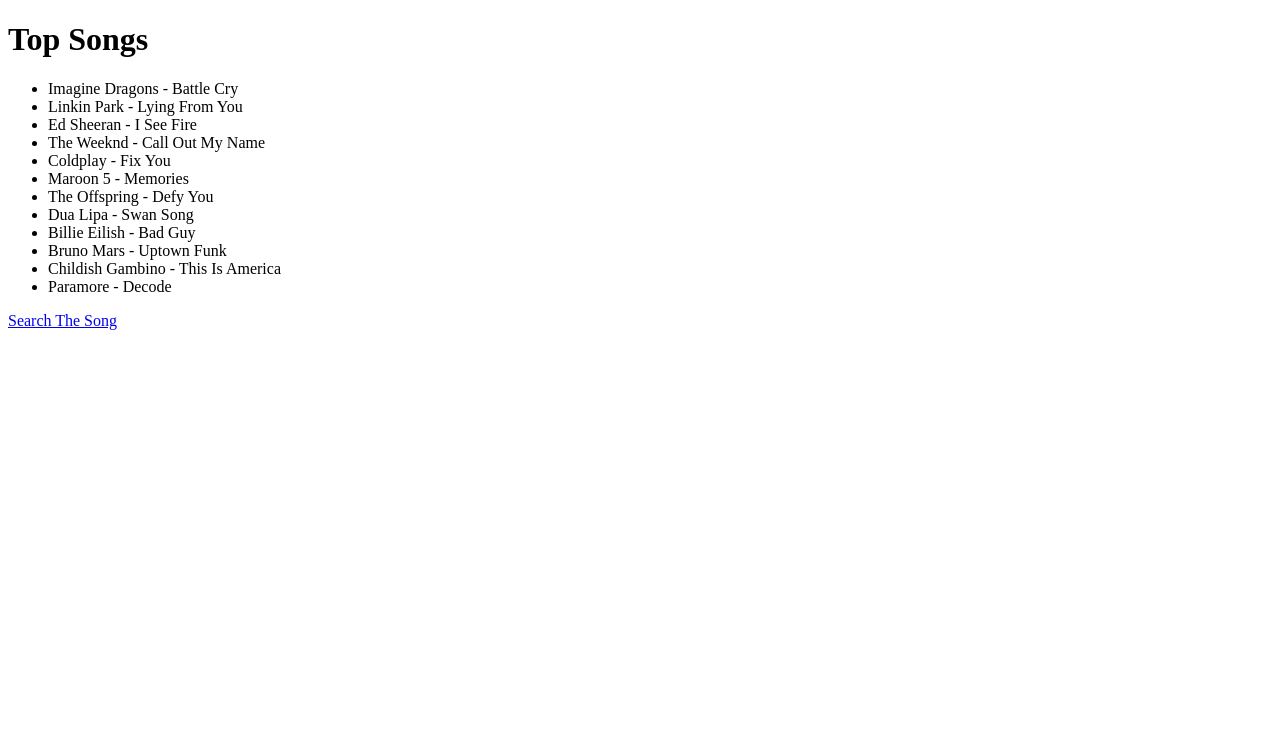
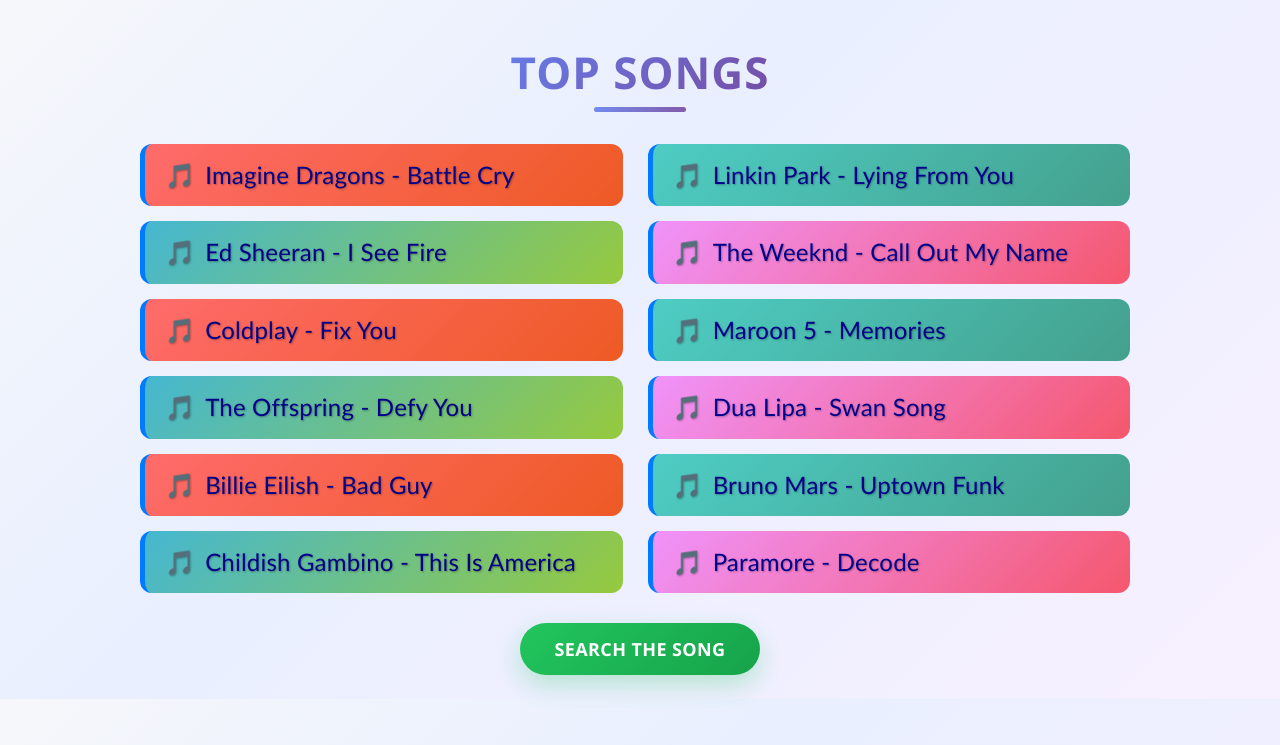
Before and after one commit to ArtemLeo/app_music_chart_group_6, a Python web app: template src/templates/index.html in a window 1280 px wide. Shown: the top 745 px of the page. Run offline with Jinja, Linux system fonts and the light colour scheme; the template is opened without the code that fills it, so the values that code supplies are empty.

Commit message:
style: add base styles

```diff
--- /dev/null
+++ b/src/static/css/styles.css
@@ -0,0 +1,218 @@
+/* Загальні стилі сторінки: шрифт, фон, відступи, центрування */
+body {
+    font-family: "Segoe UI", Tahoma, Geneva, Verdana, sans-serif;
+    background: linear-gradient(135deg, #f5f7fa 0%, #e9efff 40%, #f7f0ff 100%);
+    margin: 0;
+    padding: 24px;
+    text-align: center;
+}
+
+/* Основний заголовок сторінки з градієнтним текстом */
+h1 {
+    color: #1f2937;
+    font-size: 44px;
+    margin: 18px 0 22px;
+    font-weight: 800;
+    letter-spacing: 1px;
+    text-transform: uppercase;
+    background: linear-gradient(135deg, #667eea 0%, #764ba2 100%);
+    -webkit-background-clip: text;
+    background-clip: text;
+    -webkit-text-fill-color: transparent;
+    display: inline-block;
+    position: relative;
+    padding: 0 12px;
+}
+
+/* Декоративна лінія під заголовком */
+h1::after {
+    content: "";
+    position: absolute;
+    left: 50%;
+    transform: translateX(-50%);
+    bottom: -10px;
+    width: 92px;
+    height: 5px;
+    border-radius: 999px;
+    background: linear-gradient(90deg, #667eea, #764ba2);
+    opacity: 0.9;
+}
+
+/* Абзаци тексту */
+p {
+    font-size: 32px;
+    font-weight: bold;
+    color: #333;
+}
+
+/* Поле введення тексту */
+input[type="text"] {
+    padding: 12px 14px;
+    width: min(360px, 92vw);
+    font-size: 16px;
+    border: 1px solid rgba(31, 41, 55, 0.18);
+    border-radius: 12px;
+    outline: none;
+    background: rgba(255, 255, 255, 0.9);
+    box-shadow: 0 8px 24px rgba(31, 41, 55, 0.08);
+}
+
+/* Стан поля введення при фокусі */
+input[type="text"]:focus {
+    border-color: rgba(102, 126, 234, 0.75);
+    box-shadow: 0 10px 28px rgba(102, 126, 234, 0.18);
+}
+
+/* Кнопка дії */
+button {
+    padding: 12px 22px;
+    font-size: 16px;
+    color: white;
+    background: linear-gradient(135deg, #667eea 0%, #764ba2 100%);
+    border: none;
+    border-radius: 999px;
+    cursor: pointer;
+    margin-left: 10px;
+    font-weight: 700;
+    letter-spacing: 0.3px;
+    box-shadow: 0 10px 26px rgba(102, 126, 234, 0.35);
+    transition: transform 0.2s ease, box-shadow 0.2s ease, filter 0.2s ease;
+}
+
+/* Ефект наведення на кнопку */
+button:hover {
+    transform: translateY(-2px);
+    box-shadow: 0 14px 32px rgba(102, 126, 234, 0.45);
+    filter: brightness(1.02);
+}
+
+/* Блок для відображення результатів */
+#result {
+    font-size: 18px;
+    color: #28a745;
+    margin-top: 20px;
+}
+
+/* Контейнер списку пісень (grid) */
+.song-list {
+    list-style: none;
+    padding: 0;
+    margin: 20px auto;
+    max-width: 1000px;
+    display: grid;
+    grid-template-columns: repeat(2, 1fr);
+    gap: 15px;
+    text-align: left;
+}
+
+/* Базовий стиль елемента списку */
+.song-list li {
+    background: #fff;
+    padding: 15px;
+    border-radius: 8px;
+    border-left: 5px solid #007bff;
+    transition: all 0.3s ease;
+    height: 100%;
+    box-sizing: border-box;
+}
+
+/* Наведення на елемент списку */
+.song-list li:hover {
+    transform: translateY(-3px);
+    box-shadow: 0 5px 15px rgba(0, 0, 0, 0.1);
+    cursor: pointer;
+}
+
+/* Навігаційний блок */
+nav {
+    margin-top: 30px;
+}
+
+/* Посилання в навігації, оформлене як кнопка */
+nav a {
+    text-decoration: none;
+    color: white;
+    background: linear-gradient(135deg, #22c55e 0%, #16a34a 100%);
+    padding: 14px 34px;
+    border-radius: 999px;
+    font-size: 18px;
+    font-weight: 800;
+    letter-spacing: 0.4px;
+    text-transform: uppercase;
+    display: inline-block;
+    box-shadow: 0 10px 26px rgba(34, 197, 94, 0.28);
+    transition: transform 0.2s ease, box-shadow 0.2s ease, filter 0.2s ease;
+}
+
+/* Ефект наведення на навігаційне посилання */
+nav a:hover {
+    transform: translateY(-2px);
+    box-shadow: 0 14px 32px rgba(34, 197, 94, 0.36);
+    filter: brightness(1.03);
+}
+
+/* Розширений стиль пісень з градієнтом і великим текстом */
+.song-list li {
+    background: linear-gradient(135deg, #667eea 0%, #764ba2 100%);
+    color: darkblue;
+    padding: 15px 20px;
+    margin-right: 10px;
+    border-radius: 12px;
+    font-weight: 500;
+    font-size: 24px;
+    font-family: "Trebuchet MS", "Segoe UI", Tahoma, Arial, sans-serif;
+    line-height: 1.35;
+    letter-spacing: 0.2px;
+    text-shadow: 1px 1px 2px rgba(0, 0, 0, 0.3);
+    transition: all 0.3s ease;
+    position: relative;
+    overflow: hidden;
+}
+
+/* Іконка перед назвою пісні */
+.song-list li::before {
+    content: "🎵";
+    margin-right: 10px;
+    font-size: 24px;
+}
+
+/* Посилений hover-ефект для пісень */
+.song-list li:hover {
+    transform: translateY(-2px);
+    box-shadow: 0 8px 25px rgba(0, 0, 0, 0.15);
+    cursor: pointer;
+}
+
+/* Чергування кольорів пісень */
+.song-list li:nth-child(4n+1) {
+    background: linear-gradient(135deg, #ff6b6b 0%, #ee5a24 100%);
+}
+
+.song-list li:nth-child(4n+2) {
+    background: linear-gradient(135deg, #4ecdc4 0%, #44a08d 100%);
+}
+
+.song-list li:nth-child(4n+3) {
+    background: linear-gradient(135deg, #45b7d1 0%, #96c93d 100%);
+}
+
+.song-list li:nth-child(4n+4) {
+    background: linear-gradient(135deg, #f093fb 0%, #f5576c 100%);
+}
+
+/* Анімація появи елементів списку */
+.song-list li {
+    animation: slideIn 0.5s ease-out;
+}
+
+/* Ключові кадри анімації */
+@keyframes slideIn {
+    from {
+        opacity: 0;
+        transform: translateX(-20px);
+    }
+    to {
+        opacity: 1;
+        transform: translateX(0);
+    }
+}
--- a/src/templates/error.html
+++ b/src/templates/error.html
@@ -4,6 +4,7 @@
 <head>
     <meta charset="UTF-8">
     <title>Error Page</title>
+    <link rel="stylesheet" href="../static/css/styles.css">
 </head>
 
 <body>
--- a/src/templates/index.html
+++ b/src/templates/index.html
@@ -4,6 +4,7 @@
 <head>
     <meta charset="UTF-8">
     <title>Music Chart</title>
+    <link rel="stylesheet" href="../static/css/styles.css">
 </head>
 
 <body>
--- a/src/templates/search.html
+++ b/src/templates/search.html
@@ -4,6 +4,7 @@
 <head>
     <meta charset="UTF-8">
     <title>Search Page</title>
+    <link rel="stylesheet" href="../static/css/styles.css">
 </head>
 
 <body>
```
Also changed, not shown: src/static/js/script.js (line endings or trailing spaces).
